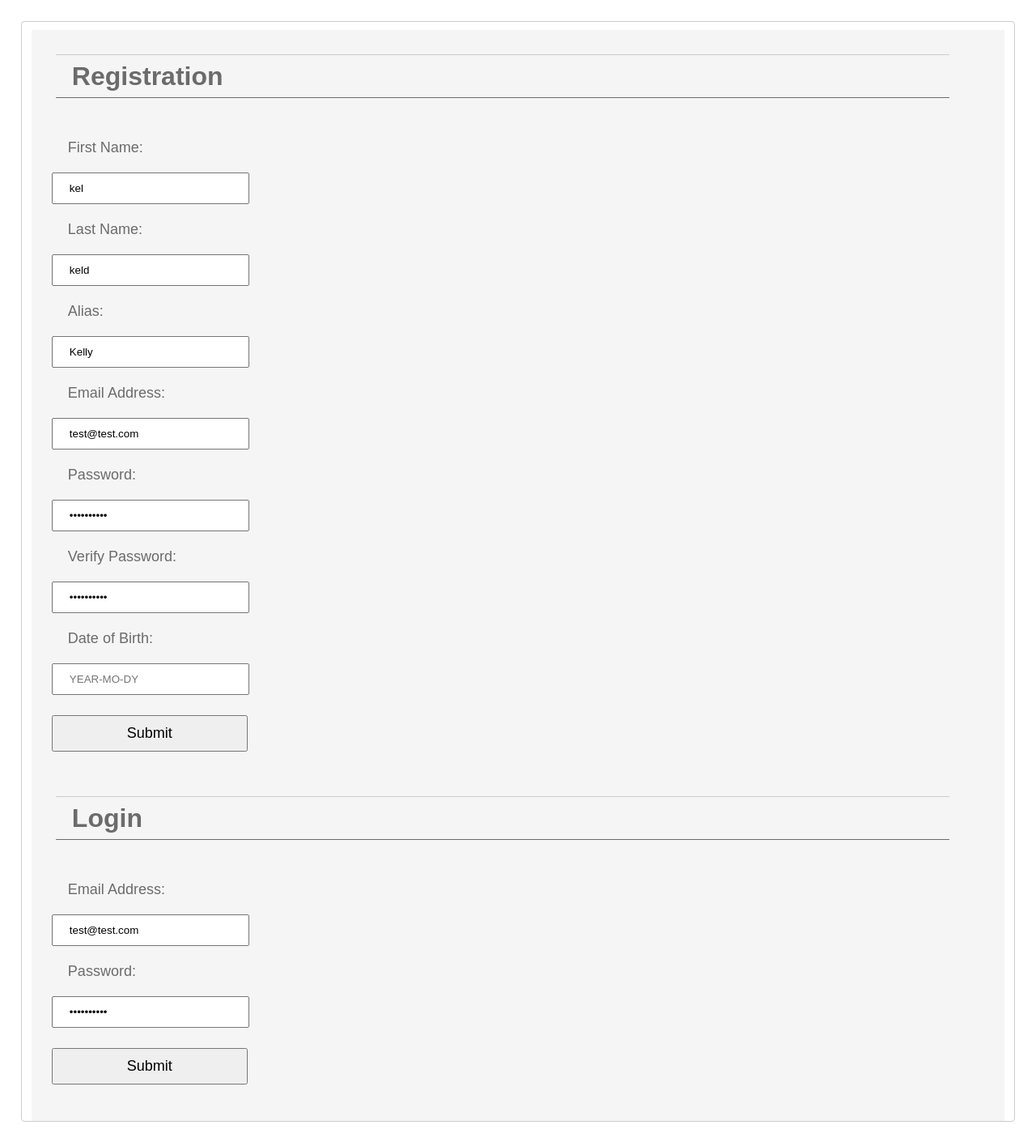
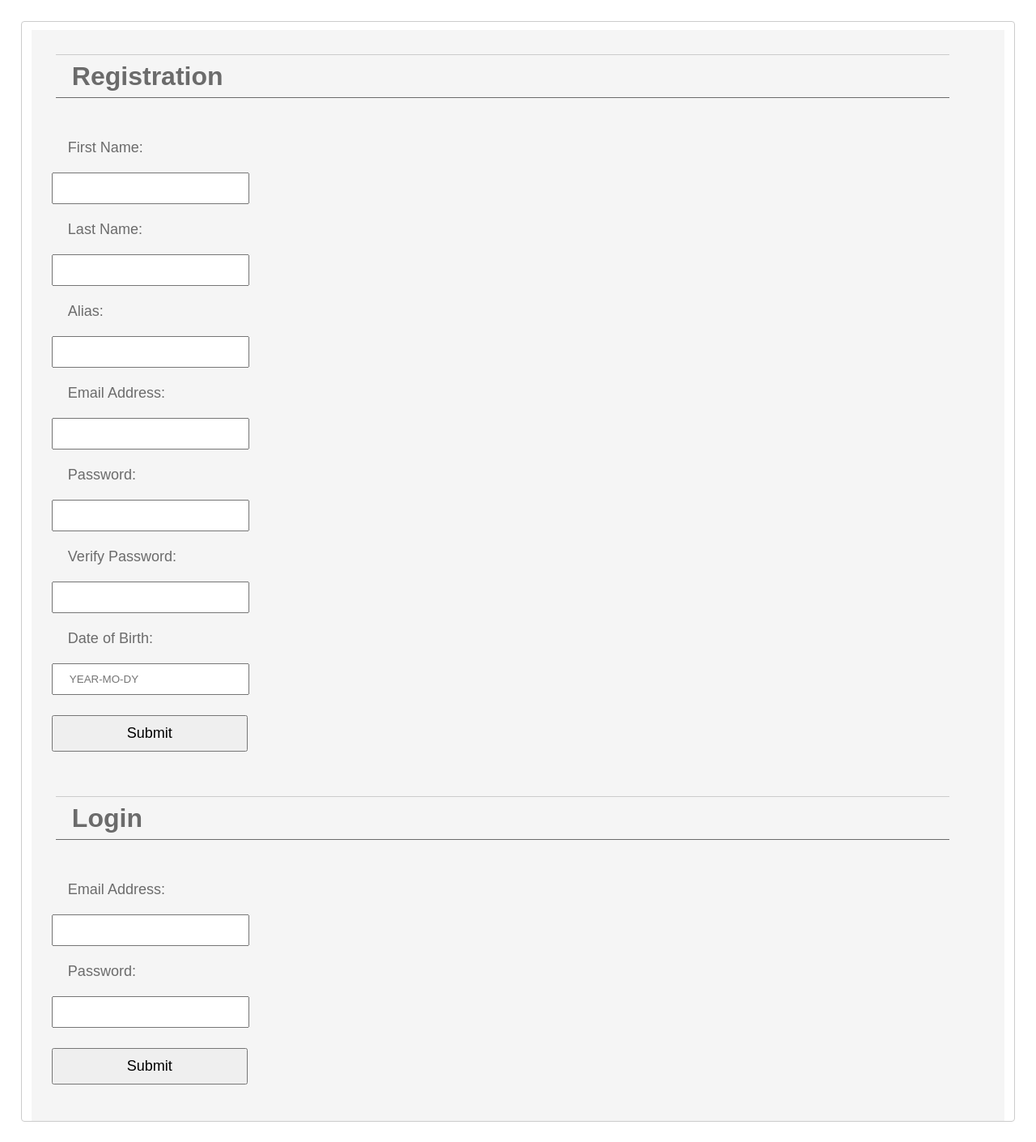
Before and after one commit to KeldaAnders/belt, a Django app: page / in a window 1280 px wide. Shown: the whole page at 81% size. Run offline with Django 3.2, Linux system fonts and the light colour scheme; parts of the project's set-up code (start-up, migrations or seed data) failed here and were passed over.

Commit message:
Removing test code

```diff
--- a/apps/belt_app/templates/belt_app/index.html
+++ b/apps/belt_app/templates/belt_app/index.html
@@ -19,17 +19,17 @@
             {% csrf_token %}
 
             <label for="first_name">First Name:</label>
-            <input type="text" name="first_name" value="kel">
+            <input type="text" name="first_name" value="">
             <label for="last_name">Last Name:</label>
-            <input type="text" name="last_name" value="keld">
+            <input type="text" name="last_name" value="">
             <label for="alias">Alias:</label>
-            <input type="text" name="alias" value="Kelly">
+            <input type="text" name="alias" value="">
             <label for="email">Email Address:</label>
-            <input type="text" name="email" value="test@test.com">
+            <input type="text" name="email" value="">
             <label for="password">Password:</label>
-            <input type="password" name="password" value="1234567Qa!">
+            <input type="password" name="password" value="">
             <label for="conf_password">Verify Password:</label>
-            <input type="password" name="conf_password" value="1234567Qa!">
+            <input type="password" name="conf_password" value="">
 
             <label for="dob">Date of Birth:</label>
             <input type="text" name="dob" placeholder="YEAR-MO-DY" />
@@ -44,9 +44,9 @@
             {% csrf_token %}
 
             <label for="email">Email Address:</label>
-            <input type="text" name="email" value="test@test.com">
+            <input type="text" name="email" value="">
             <label for="password">Password:</label>
-            <input type="password" name="password" value="1234567Qa!">
+            <input type="password" name="password" value="">
 
 
             <input class="btn" type="submit" name="submit" value="Submit">
```
